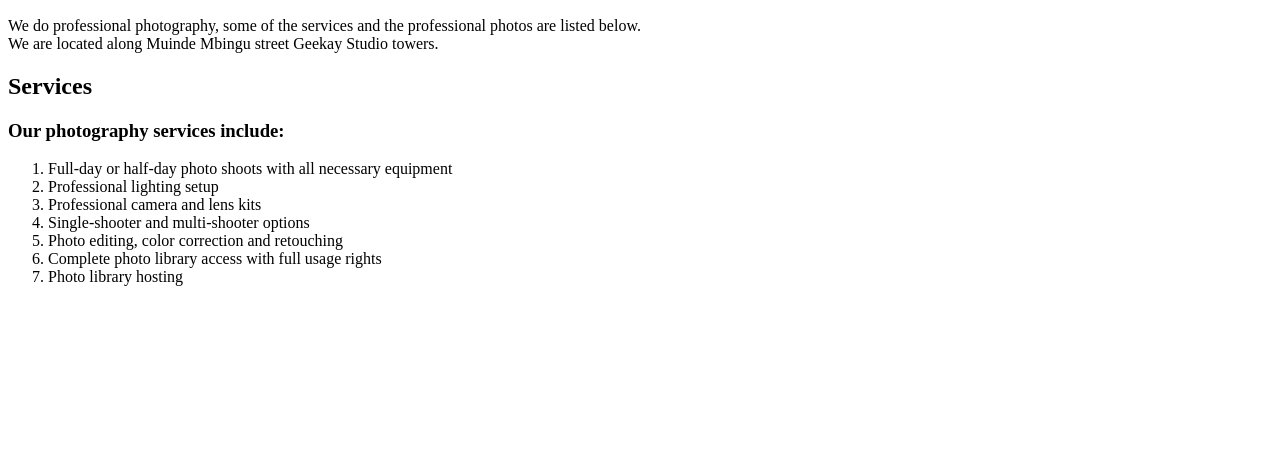
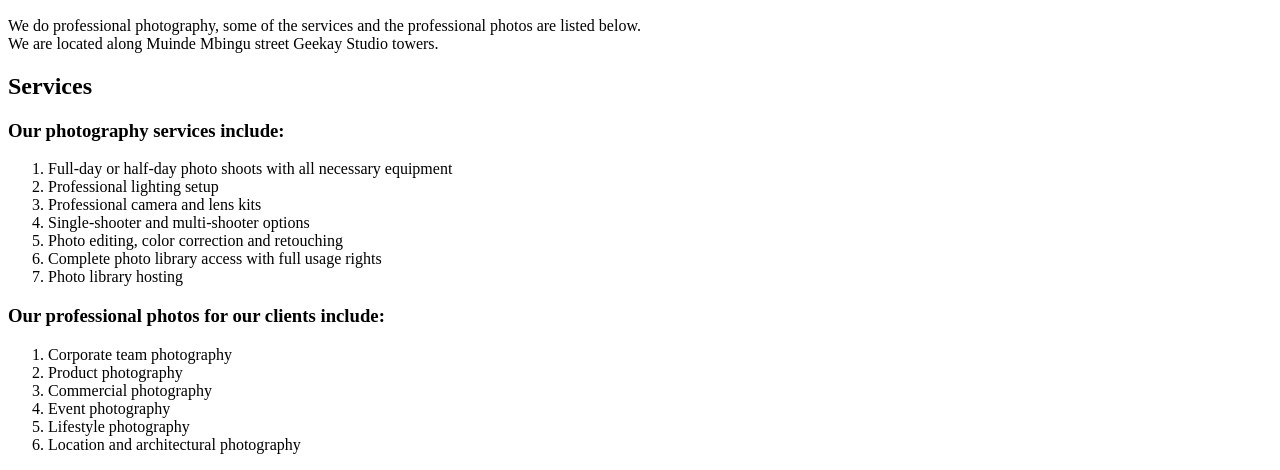
Before and after one commit to amon-wanyonyi/photograph-blog, a plain HTML site: page index.html in a window 1280 px wide. Shown: the part 1378-1848 px from the top of the page. Before the commit the page ends 1680 px from the top, so only its background shows below. Drawn offline with Linux system fonts and the light colour scheme.

Commit message:
add column 2

```diff
--- a/index.html
+++ b/index.html
@@ -61,7 +61,7 @@
                 </ol>
             </div>
         </div>
-        <!-- <div class="column">
+         <div class="column">
             <div class="right-sec">
                 <h3>Our professional photos for our clients include:</h3>
                 <ol>
@@ -77,7 +77,7 @@
       </div>
       </section>
 
-      <section id = "#projects">
+       <!--<section id = "#projects">
         <h2>Projects</h2>
           <div class="row-3">
               <div class="column1">
```
